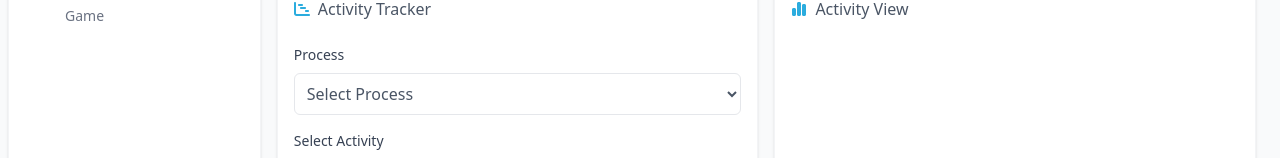
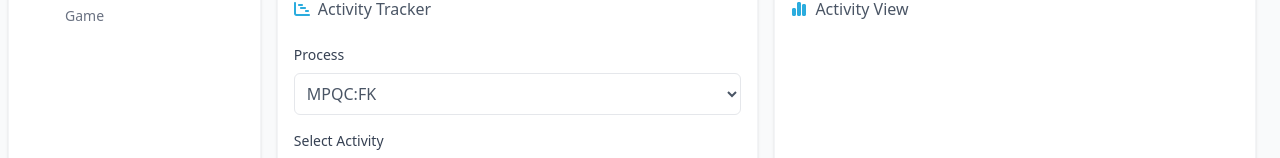
Before and after one commit to ALU-akash/Anvesana, a React (Vite) app in the folder frontend/: page /home in a window 1280 px wide. Shown: the part 241-399 px from the top of the page. Built offline with nearby package versions, Linux system fonts and the light colour scheme; no server answers; some icons are missing.

Commit message:
Homepage updated....

```diff
--- a/frontend/src/pages/HomePage.jsx
+++ b/frontend/src/pages/HomePage.jsx
@@ -14,23 +14,28 @@ import {
   FaStop,
   FaTrash,
 } from "react-icons/fa6";
-import { use } from "react";
+import { useUser } from "../firebase/userContext";
 
 export default function HomePage() {
+  const { user, loading } = useUser();
+
   const [timer, setTimer] = useState(0);
   const [isRunning, setIsRunning] = useState(false);
   const [intervalId, setIntervalId] = useState(null);
-  const [process, setProcess] = useState(localStorage.getItem("process") || "");
-  const [activity, setActivity] = useState(localStorage.getItem("activity") || "");
+  const [process, setProcess] = user
+    ? useState(user.process)
+    : useState(localStorage.getItem("process"));
+  const [activity, setActivity] = useState(
+    localStorage.getItem("activity") || ""
+  );
   const [todos, setTodos] = useState([]);
   const [isStartDisabled, setIsStartDisabled] = useState(false);
   const [isEndDisabled, setIsEndDisabled] = useState(true);
   const [isDisabled, setIsDisabled] = useState(false);
 
-
   useEffect(() => {
     localStorage.setItem("process", process);
-    localStorage.setItem("ativity",activity);
+    localStorage.setItem("activity", activity);
     localStorage.setItem("isStartDisabled", isStartDisabled);
     localStorage.setItem("isEndDisabled", isEndDisabled);
     localStorage.setItem("isDisabled", isDisabled);
--- a/frontend/src/pages/ProfilePage.jsx
+++ b/frontend/src/pages/ProfilePage.jsx
@@ -1,5 +1,4 @@
 import React, { useState, useRef } from "react";
-import { Link } from "react-router-dom";
 import Sidebar from "../components/Sidebar";
 import Navbar from "../components/Navbar";
 import profileIcon from "../assets/img/user/profile.png";
```
